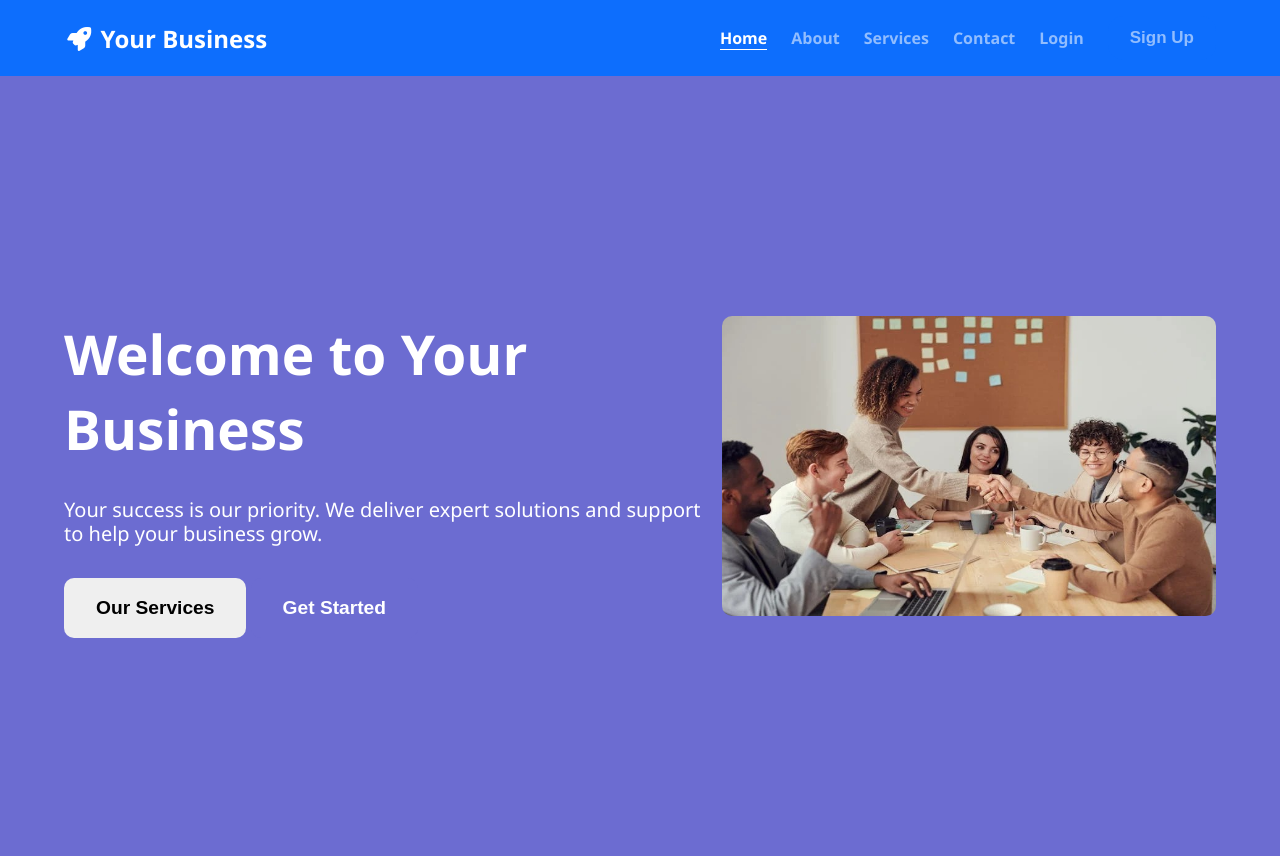
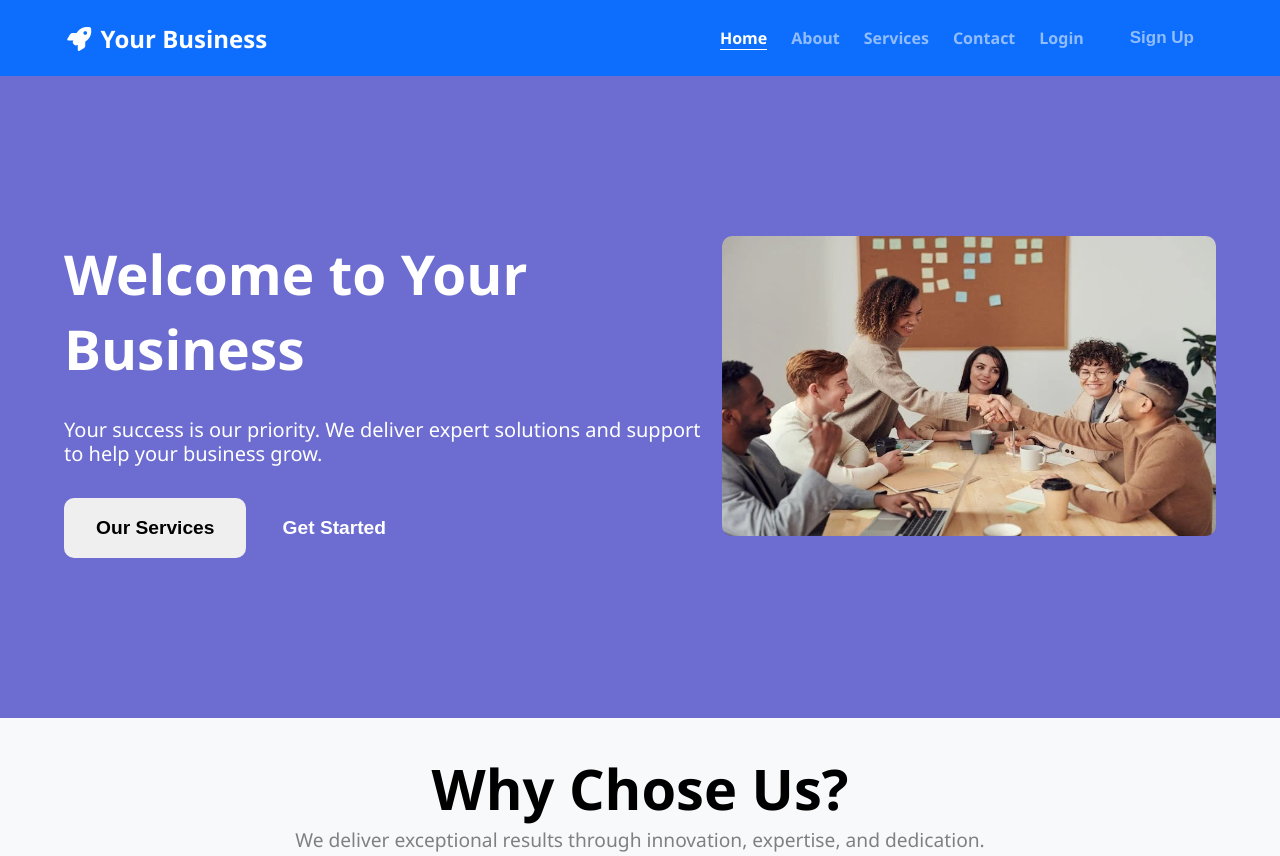
Before and after one commit to mcObd/Your-Business-Website, a plain HTML site: page index.html in a window 1280 px wide. Shown: the top 856 px of the page. Drawn offline with nearby package versions, Linux system fonts and the light colour scheme.

Commit message:
style(css): adjust padding in .hero class and clean up unused styles

```diff
--- a/CSS/Home.css
+++ b/CSS/Home.css
@@ -7,9 +7,10 @@
 body{
     background-color: rgb(248, 249, 251);
     font-family: 'Segoe UI', Tahoma, Geneva, Verdana, sans-serif;
-}  .hero{
+}
+.hero{
     background-color: #6c6cd1;
-    padding:15rem 0;
+    padding: 10rem 0;
 }
 .links_container li:nth-of-type(1) a {
     color: white;
@@ -18,7 +19,6 @@ body{
 .flex_container{
     width: 100%;
     display: flex;
-    /* border: 1px solid white; */
 }
 .text_wrapper{
     width: 60%;
```
